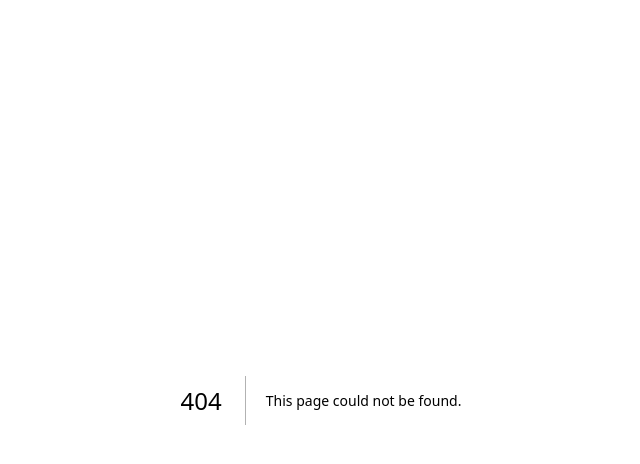
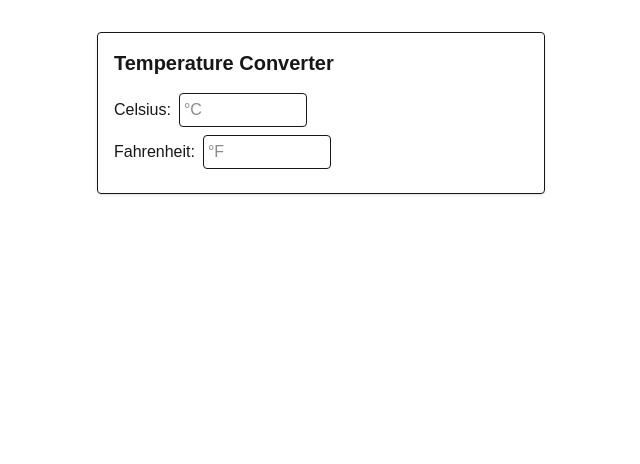
Before and after one commit to meysann/microtools, a Next.js app: page /tools/temperature in a window 1280 px wide. Before the commit this address had no page. Shown: the top 464 px of the page, without its empty margins (319-959 px from the left). Built offline with nearby package versions, Linux system fonts and the light colour scheme.

Commit message:
Add homepage and tools index page for navigation

```diff
--- a/app/page.tsx
+++ b/app/page.tsx
@@ -1,22 +1,13 @@
 import Link from "next/link";
 
-export default function Home() {
+export default function HomePage() {
   return (
-    <main className="min-h-screen flex flex-col items-center justify-center bg-gray-100 p-4">
-      <div className="bg-white p-6 rounded-lg shadow-md w-full max-w-md text-center">
-        <h1 className="text-3xl font-bold mb-6">🧰 MicroTools</h1>
-        <p className="mb-4 text-gray-600">Useful tools for everyday tasks</p>
-        <ul className="space-y-2">
-          <li>
-            <Link
-              href="/tools/bmi"
-              className="text-blue-600 hover:underline font-medium"
-            >
-              ➤ BMI Calculator
-            </Link>
-          </li>
-        </ul>
-      </div>
-    </main>
+    <div className="p-6">
+      <h1 className="text-4xl font-bold mb-6">Welcome to Micro Tools</h1>
+      <p className="mb-4">Choose a tool to get started:</p>
+      <Link href="/tools" className="text-blue-600 hover:underline text-lg">
+        Go to Tools List
+      </Link>
+    </div>
   );
 }
--- /dev/null
+++ b/app/test/page.tsx
@@ -0,0 +1,3 @@
+export default function TestPage() {
+  return <h1>Test page works!</h1>;
+}
--- /dev/null
+++ b/app/tools/page.tsx
@@ -0,0 +1,24 @@
+import Link from "next/link";
+
+export default function ToolsPage() {
+  return (
+    <div className="p-6">
+      <h1 className="text-3xl font-bold mb-4">Micro Tools</h1>
+      <ul className="list-disc pl-6 space-y-2">
+        <li>
+          <Link href="/tools/bmi" className="text-blue-600 hover:underline">
+            BMI Calculator
+          </Link>
+        </li>
+        <li>
+          <Link
+            href="/tools/temperature"
+            className="text-blue-600 hover:underline"
+          >
+            Temperature Converter
+          </Link>
+        </li>
+      </ul>
+    </div>
+  );
+}
--- /dev/null
+++ b/app/tools/temperature/page.tsx
@@ -0,0 +1,61 @@
+"use client";
+
+import { useState } from "react";
+
+export default function TemperatureConverter() {
+  const [celsius, setCelsius] = useState("");
+  const [fahrenheit, setFahrenheit] = useState("");
+
+  // Helper to check valid number input
+  const isValidNumber = (value: string) => /^-?\d*\.?\d*$/.test(value);
+
+  const handleCelsiusChange = (e: React.ChangeEvent<HTMLInputElement>) => {
+    const value = e.target.value;
+    if (!isValidNumber(value)) return; // Ignore invalid input
+    setCelsius(value);
+    if (value === "") {
+      setFahrenheit("");
+    } else {
+      const f = (parseFloat(value) * 9) / 5 + 32;
+      setFahrenheit(f.toFixed(2));
+    }
+  };
+
+  const handleFahrenheitChange = (e: React.ChangeEvent<HTMLInputElement>) => {
+    const value = e.target.value;
+    if (!isValidNumber(value)) return;
+    setFahrenheit(value);
+    if (value === "") {
+      setCelsius("");
+    } else {
+      const c = ((parseFloat(value) - 32) * 5) / 9;
+      setCelsius(c.toFixed(2));
+    }
+  };
+
+  return (
+    <div className="max-w-md mx-auto mt-8 p-4 border rounded shadow">
+      <h1 className="text-xl font-bold mb-4">Temperature Converter</h1>
+      <label className="block mb-2">
+        Celsius:
+        <input
+          type="text"
+          value={celsius}
+          onChange={handleCelsiusChange}
+          className="ml-2 p-1 border rounded w-32"
+          placeholder="°C"
+        />
+      </label>
+      <label className="block mb-2">
+        Fahrenheit:
+        <input
+          type="text"
+          value={fahrenheit}
+          onChange={handleFahrenheitChange}
+          className="ml-2 p-1 border rounded w-32"
+          placeholder="°F"
+        />
+      </label>
+    </div>
+  );
+}
```
